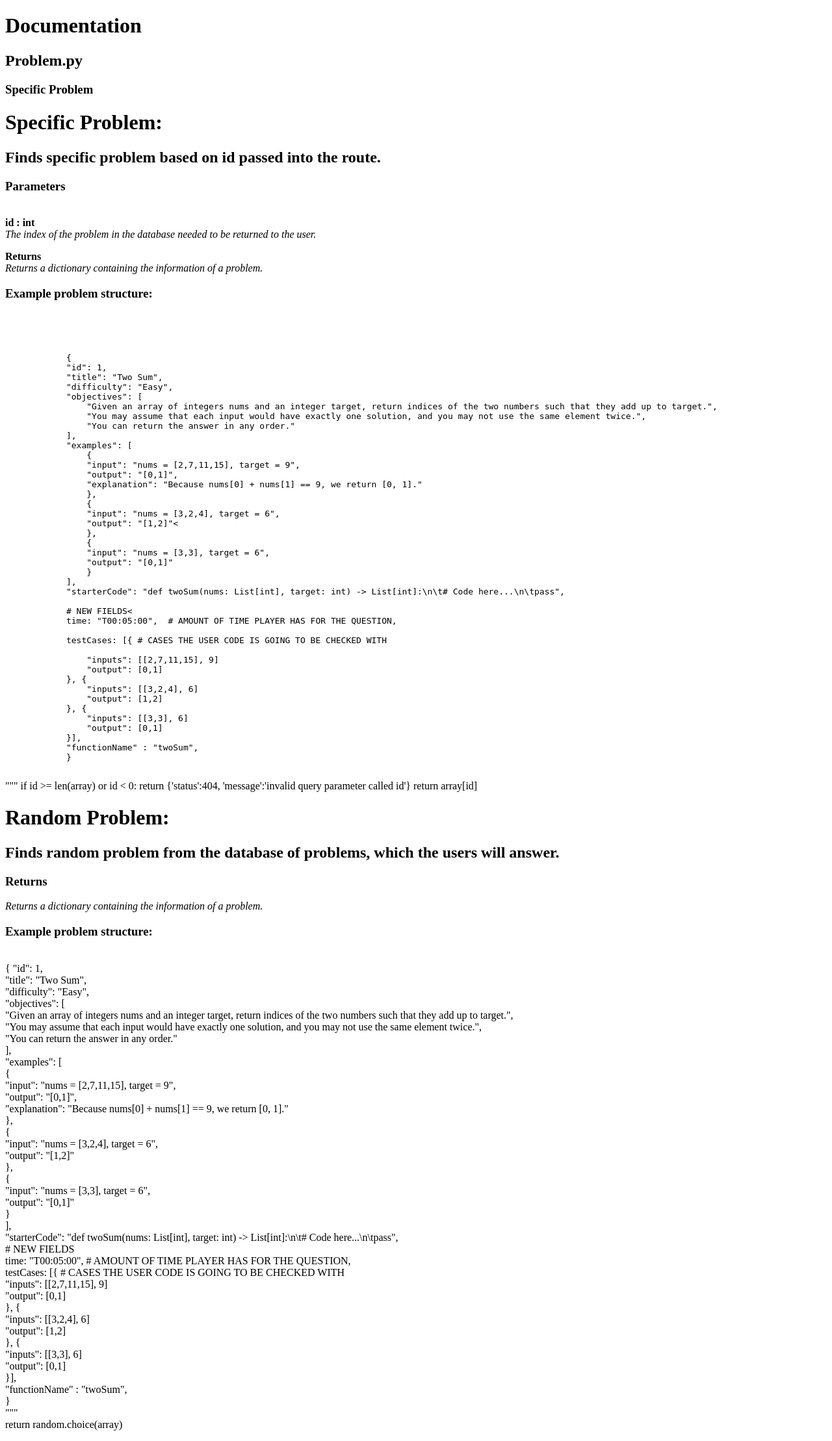
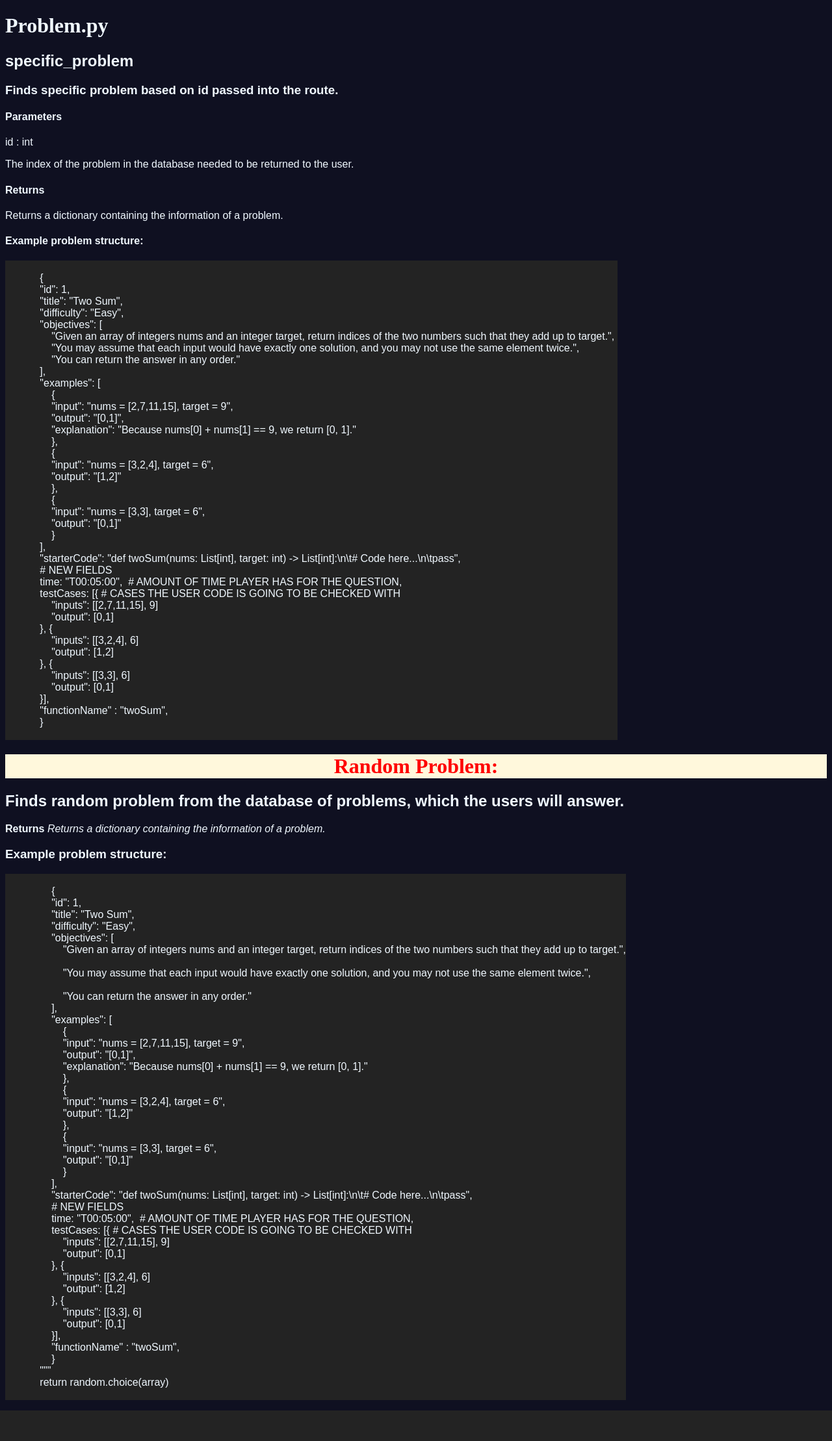
Before and after one commit to upe-webdev-2/codeclash-backend, a Flask app: template codeclash_backend/templates/problem.html in a window 1280 px wide. Shown: the whole page at 65% size. After the commit the page ends 2171 px from the top, so only its background shows below. Run offline with Flask 2, Linux system fonts and the light colour scheme; the template is opened without the code that fills it, so the values that code supplies are empty.

Commit message:
General HTML Changes

```diff
--- a/codeclash_backend/templates/documentation.html
+++ b/codeclash_backend/templates/documentation.html
@@ -4,8 +4,8 @@
     <meta charset="UTF-8">
     <meta http-equiv="X-UA-Compatible" content="IE=edge">
     <meta name="viewport" content="width=device-width, initial-scale=1.0">
-    <title>problem</title>
-    <link href="documentation.css" rel="stylesheet" type="text/css">
+    <title>Documentation</title>
+    <link href="styles/documentation.css" rel="stylesheet" type="text/css">
 </head>
 <body>
 
--- a/codeclash_backend/templates/problem.html
+++ b/codeclash_backend/templates/problem.html
@@ -4,30 +4,28 @@
     <meta charset="UTF-8">
     <meta http-equiv="X-UA-Compatible" content="IE=edge">
     <meta name="viewport" content="width=device-width, initial-scale=1.0">
-    <title>Documentation</title>
+    <title>Documentation | problem.py</title>
+    <link href="styles/problem.css" rel="stylesheet" type="text/css">
 </head>
 <body>
-<h1>Documentation</h1>
-<h2>Problem.py</h2>
-<h3>Specific Problem</h3>
+    <h1 style="font-family:'Times New Roman', Times, serif ;">Problem.py</h1>
+    <section>
+        <h2>specific_problem</h2>
+        <h3>Finds specific problem based on id passed into the route.</h3>
+        <div class = "parameters">
+            <h4>Parameters</h4>
+            <p> id : int </p>
+            <p> The index of the problem in the database needed to be returned to the user. </p>
+        </div>
 
-    <div><strong><h1 style="font-family:'Times New Roman', Times, serif ;">Specific Problem:</h1></strong></div>
-    <h2>Finds specific problem based on id passed into the route.</h2>
-        <p>
-            <h3>Parameters</h3><br>
+        <div class="returns">
+            <h4>Returns</h4>
+            <p>Returns a dictionary containing the information of a problem.</p>
+        </div>
 
-        <strong>id : int</strong><br>
-
-            <em>The index of the problem in the database needed to be returned to the user.</em><br>
-        </p>
-        <strong>Returns</strong><br>
-
-            <em>Returns a dictionary containing the information of a problem.</em>
-        <p>
-            <h3>Example problem structure:</h3><br>
-
+        <div class = "code_example">
+            <h4>Example problem structure:</h4>
             <pre><code>
-
             {
             "id": 1,
             "title": "Two Sum",
@@ -45,17 +43,17 @@
                 },
                 {
                 "input": "nums = [3,2,4], target = 6",
-                "output": "[1,2]"<
+                "output": "[1,2]"
                 },
                 {
                 "input": "nums = [3,3], target = 6",
                 "output": "[0,1]"
                 }
             ],
-            "starterCode": "def twoSum(nums: List[int], target: int) -> List[int]:\n\t# Code here...\n\tpass",<br>
-            # NEW FIELDS<
-            time: "T00:05:00",  # AMOUNT OF TIME PLAYER HAS FOR THE QUESTION,<br>
-            testCases: [{ # CASES THE USER CODE IS GOING TO BE CHECKED WITH<br>
+            "starterCode": "def twoSum(nums: List[int], target: int) -> List[int]:\n\t# Code here...\n\tpass",
+            # NEW FIELDS
+            time: "T00:05:00",  # AMOUNT OF TIME PLAYER HAS FOR THE QUESTION,
+            testCases: [{ # CASES THE USER CODE IS GOING TO BE CHECKED WITH
                 "inputs": [[2,7,11,15], 9]
                 "output": [0,1]
             }, {
@@ -68,65 +66,65 @@
             "functionName" : "twoSum",
             }
             </code></pre>
-
-        """
-        if id >= len(array) or id < 0:
-            return {'status':404, 'message':'invalid query parameter called id'}
-        return array[id]
-        </p>
+        </div>
+    </section>
 
 
-
-
-    <div><strong><h1 style="font-family:'Times New Roman', Times, serif ;">Random Problem:</h1></strong></div>
-    <h2>Finds random problem from the database of problems, which the users will answer.</h2>
+    <div class = "header"><strong><h1 style="font-family:'Times New Roman', Times, serif ;">Random Problem:</h1></strong></div>
+    <div class = "header2"><h2>Finds random problem from the database of problems, which the users will answer.</h2> </div>
         <p>
-            <h3>Returns</h3>
+        <strong>Returns</strong>
 
             <em>Returns a dictionary containing the information of a problem.</em><br>
 
-            <h3>Example problem structure:</h3><br>
+
+            <h3>Example problem structure:</h3>
+
+        <div class = "code_example">
+            <pre><code>
                 {
-                "id": 1,<br>
-                "title": "Two Sum",<br>
-                "difficulty": "Easy",<br>
-                "objectives": [<br>
+                "id": 1,
+                "title": "Two Sum",
+                "difficulty": "Easy",
+                "objectives": [
                     "Given an array of integers nums and an integer target, return indices of the two numbers such that they add up to target.",<br>
                     "You may assume that each input would have exactly one solution, and you may not use the same element twice.",<br>
-                    "You can return the answer in any order."<br>
-                ],<br>
-                "examples": [<br>
-                    {<br>
-                    "input": "nums = [2,7,11,15], target = 9",<br>
-                    "output": "[0,1]",<br>
-                    "explanation": "Because nums[0] + nums[1] == 9, we return [0, 1]."<br>
-                    },<br>
-                    {<br>
-                    "input": "nums = [3,2,4], target = 6",<br>
-                    "output": "[1,2]"<br>
-                    },<br>
-                    {<br>
-                    "input": "nums = [3,3], target = 6",<br>
-                    "output": "[0,1]"<br>
-                    }<br>
-                ],<br>
-                "starterCode": "def twoSum(nums: List[int], target: int) -> List[int]:\n\t# Code here...\n\tpass",<br>
-                # NEW FIELDS<br>
-                time: "T00:05:00",  # AMOUNT OF TIME PLAYER HAS FOR THE QUESTION,<br>
-                testCases: [{ # CASES THE USER CODE IS GOING TO BE CHECKED WITH<br>
-                    "inputs": [[2,7,11,15], 9] <br>
-                    "output": [0,1]<br>
-                }, {<br>
-                    "inputs": [[3,2,4], 6]<br>
-                    "output": [1,2]<br>
-                }, {<br>
-                    "inputs": [[3,3], 6]<br>
-                    "output": [0,1]<br>
-                }],<br>
-                "functionName" : "twoSum", <br>
-                }<br>
-            """<br>
+                    "You can return the answer in any order."
+                ],
+                "examples": [
+                    {
+                    "input": "nums = [2,7,11,15], target = 9",
+                    "output": "[0,1]",
+                    "explanation": "Because nums[0] + nums[1] == 9, we return [0, 1]."
+                    },
+                    {
+                    "input": "nums = [3,2,4], target = 6",
+                    "output": "[1,2]"
+                    },
+                    {
+                    "input": "nums = [3,3], target = 6",
+                    "output": "[0,1]"
+                    }
+                ],
+                "starterCode": "def twoSum(nums: List[int], target: int) -> List[int]:\n\t# Code here...\n\tpass",
+                # NEW FIELDS
+                time: "T00:05:00",  # AMOUNT OF TIME PLAYER HAS FOR THE QUESTION,
+                testCases: [{ # CASES THE USER CODE IS GOING TO BE CHECKED WITH
+                    "inputs": [[2,7,11,15], 9]
+                    "output": [0,1]
+                }, {
+                    "inputs": [[3,2,4], 6]
+                    "output": [1,2]
+                }, {
+                    "inputs": [[3,3], 6]
+                    "output": [0,1]
+                }],
+                "functionName" : "twoSum",
+                }
+            """
             return random.choice(array)
-        </p>
+            </code></pre>
+        </div>
+    </p>
 </body>
 </html>
--- /dev/null
+++ b/codeclash_backend/templates/styles/problem.css
@@ -0,0 +1,24 @@
+* {
+  box-sizing: border-box;
+  font-family: "poppins", sans-serif;
+}
+
+body {
+  background-color: #0f1021;
+  color: aliceblue;
+}
+
+.header {
+  text-align: center;
+  background-color: cornsilk;
+  color: red;
+}
+
+.header1 {
+  text-align: center;
+}
+
+.code_example pre {
+  background-color: #232323;
+  width: fit-content;
+}
```
Also changed, not shown: codeclash_backend/templates/documentation.css (deleted, +0 -29 lines), codeclash_backend/templates/styles/documentation.css (added, +23 -0 lines).
